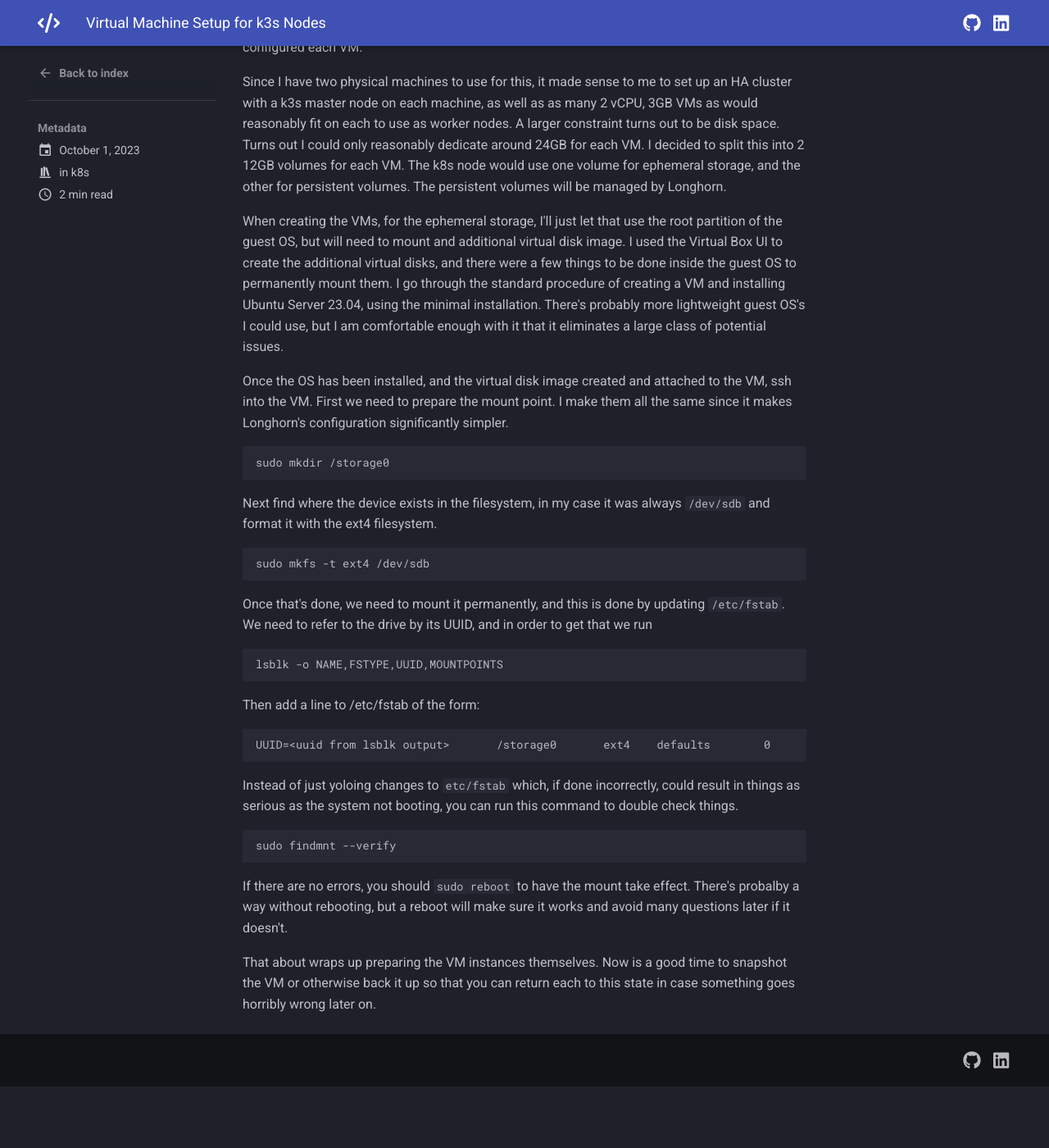
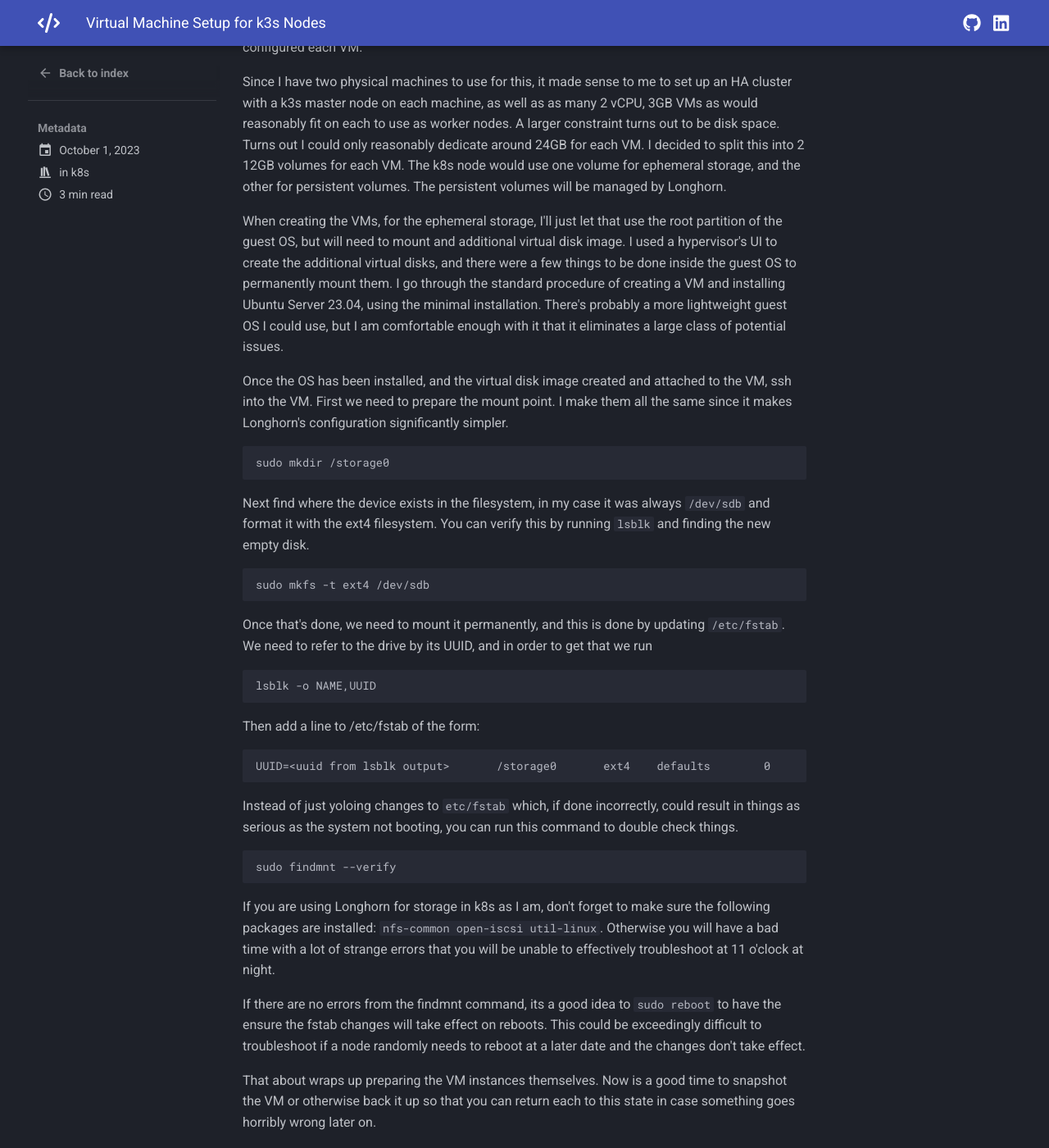
Before and after one commit to matt328/portfolio, an MkDocs documentation site: the page built from docs/blog/posts/vm_configuration.md, in a window 1280 px wide and 1400 px high, scrolled down 267 px. Shown: the whole window at 82% size. Built offline with MkDocs 1.6.1 and Material for MkDocs 9.7.7, drawn with Linux system fonts in a browser that asks for light colours; before the commit the page ends 1592 px from its top, so only the background shows below that.

Commit message:
Update vm_configuration.md

````diff
--- a/docs/blog/posts/vm_configuration.md
+++ b/docs/blog/posts/vm_configuration.md
@@ -12,7 +12,7 @@ With my homelab setup, physical machines are at a premium, as such I only have t
 
 Since I have two physical machines to use for this, it made sense to me to set up an HA cluster with a k3s master node on each machine, as well as as many 2 vCPU, 3GB VMs as would reasonably fit on each to use as worker nodes. A larger constraint turns out to be disk space. Turns out I could only reasonably dedicate around 24GB for each VM. I decided to split this into 2 12GB volumes for each VM. The k8s node would use one volume for ephemeral storage, and the other for persistent volumes. The persistent volumes will be managed by Longhorn.
 
-When creating the VMs, for the ephemeral storage, I'll just let that use the root partition of the guest OS, but will need to mount and additional virtual disk image. I used the Virtual Box UI to create the additional virtual disks, and there were a few things to be done inside the guest OS to permanently mount them. I go through the standard procedure of creating a VM and installing Ubuntu Server 23.04, using the minimal installation. There's probably more lightweight guest OS's I could use, but I am comfortable enough with it that it eliminates a large class of potential issues.
+When creating the VMs, for the ephemeral storage, I'll just let that use the root partition of the guest OS, but will need to mount and additional virtual disk image. I used a hypervisor's UI to create the additional virtual disks, and there were a few things to be done inside the guest OS to permanently mount them. I go through the standard procedure of creating a VM and installing Ubuntu Server 23.04, using the minimal installation. There's probably a more lightweight guest OS I could use, but I am comfortable enough with it that it eliminates a large class of potential issues.
 
 Once the OS has been installed, and the virtual disk image created and attached to the VM, ssh into the VM. First we need to prepare the mount point. I make them all the same since it makes Longhorn's configuration significantly simpler.
 
@@ -20,7 +20,7 @@ Once the OS has been installed, and the virtual disk image created and attached
 sudo mkdir /storage0
 ```
 
-Next find where the device exists in the filesystem, in my case it was always `/dev/sdb` and format it with the ext4 filesystem.
+Next find where the device exists in the filesystem, in my case it was always `/dev/sdb` and format it with the ext4 filesystem.  You can verify this by running `lsblk` and finding the new empty disk.
 
 ```bash
 sudo mkfs -t ext4 /dev/sdb
@@ -29,7 +29,7 @@ sudo mkfs -t ext4 /dev/sdb
 Once that's done, we need to mount it permanently, and this is done by updating `/etc/fstab`. We need to refer to the drive by its UUID, and in order to get that we run
 
 ```bash
-lsblk -o NAME,FSTYPE,UUID,MOUNTPOINTS
+lsblk -o NAME,UUID
 ```
 
 Then add a line to /etc/fstab of the form:
@@ -44,6 +44,8 @@ Instead of just yoloing changes to `etc/fstab` which, if done incorrectly, could
 sudo findmnt --verify
 ```
 
-If there are no errors, you should `sudo reboot` to have the mount take effect. There's probalby a way without rebooting, but a reboot will make sure it works and avoid many questions later if it doesn't.
+If you are using Longhorn for storage in k8s as I am, don't forget to make sure the following packages are installed: `nfs-common open-iscsi util-linux`.  Otherwise you will have a bad time with a lot of strange errors that you will be unable to effectively troubleshoot at 11 o'clock at night.
+
+If there are no errors from the findmnt command, its a good idea to `sudo reboot` to have the ensure the fstab changes will take effect on reboots.  This could be exceedingly difficult to troubleshoot if a node randomly needs to reboot at a later date and the changes don't take effect.
 
 That about wraps up preparing the VM instances themselves. Now is a good time to snapshot the VM or otherwise back it up so that you can return each to this state in case something goes horribly wrong later on.
````
